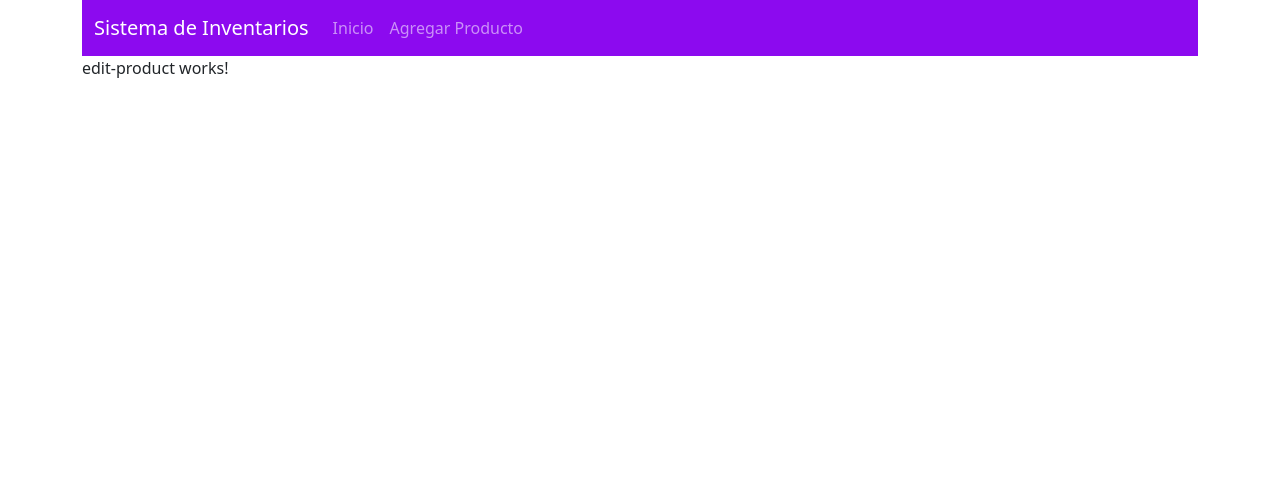
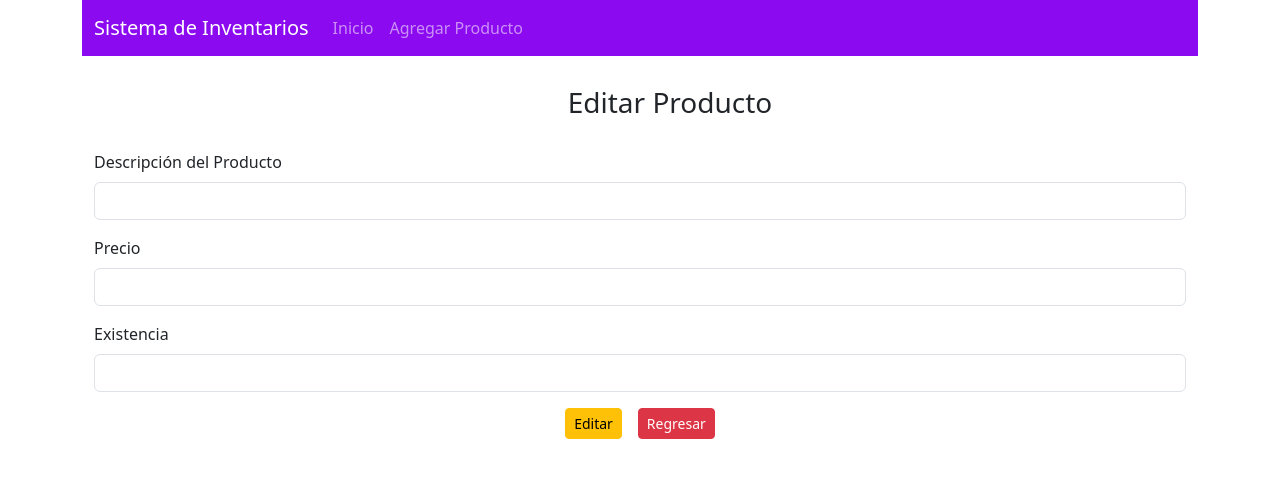
Before and after one commit to samuellopur/inventario-app, an Angular app: page /edit-product/1 in a window 1280 px wide. Shown: the top 478 px of the page. Built offline with nearby package versions, Linux system fonts and the light colour scheme; no server answers.

Commit message:
Formulario Editar

```diff
--- a/src/app/edit-product/edit-product.component.html
+++ b/src/app/edit-product/edit-product.component.html
@@ -1 +1,26 @@
-<p>edit-product works!</p>
+<div class="container">
+    <div class="container text-center" style="margin: 30px;">
+        <h3>Editar Producto</h3>
+    </div>
+
+    <form (ngSubmit)="onSubmit()">
+        <div class="mb-3">
+          <label for="description" class="form-label">Descripción del Producto</label>
+          <input type="text" class="form-control" id="description" name="description" required="true" [(ngModel)]="product.description">
+        </div>
+        <div class="mb-3">
+          <label for="price" class="form-label">Precio</label>
+          <input type="number" step="any" class="form-control" id="price" name='price' [(ngModel)]="product.price">
+        </div>
+        <div class="mb-3">
+            <label for="existence" class="form-label">Existencia</label>
+            <input type="number" class="form-control" id="existence" name="existence" [(ngModel)]="product.existence">
+          </div>
+        <div class="text-center">
+            <button type="submit" class="btn btn-warning btn-sm me-3">Editar</button>
+            <a href="/" class="btn btn-danger btn-sm">Regresar</a>
+        </div>
+
+      </form>
+
+</div>
--- a/src/app/edit-product/edit-product.component.ts
+++ b/src/app/edit-product/edit-product.component.ts
@@ -26,4 +26,8 @@ export class EditProductComponent {
       );
     }
 
+    onSubmit(){
+      //Editar producto
+    }
+
 }
```
